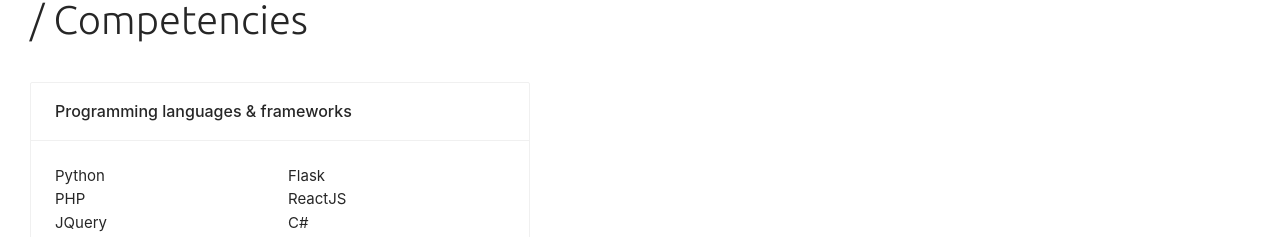
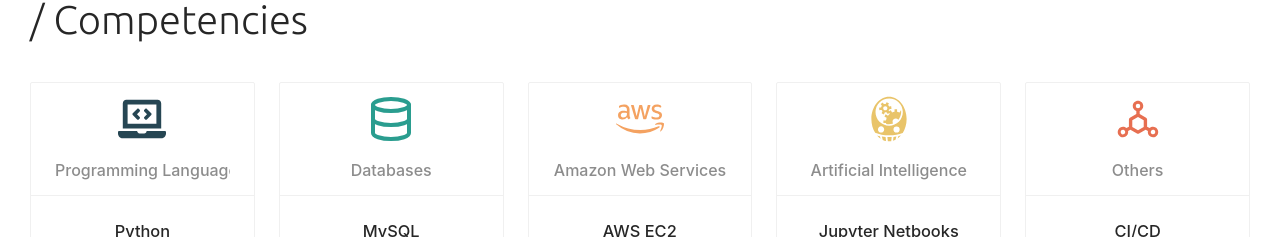
Before and after one commit to ttinajero/ttinajero.github.io, a React (Create React App) app: page / in a window 1280 px wide. Shown: the part 563-800 px from the top of the page. Built offline with nearby package versions, Linux system fonts and the light colour scheme.

Commit message:
Se completo el modulo

```diff
--- a/src/components/Competencies.jsx
+++ b/src/components/Competencies.jsx
@@ -1,20 +1,50 @@
 import React from 'react'
 import { Card } from 'antd'
-import { Row, Col } from 'antd';
+import { Row, Col, List } from 'antd';
 import { FaLaptopCode, FaAws } from 'react-icons/fa';
 import { FiDatabase } from 'react-icons/fi';
 import { GiArtificialIntelligence } from 'react-icons/gi';
 import { AiOutlineDeploymentUnit } from 'react-icons/ai';
 
-
+const { Meta } = Card;
 
 const Competencies = () => {
 
-    let iconLaptop = { color: "#4281a4", fontSize: "3em" };
-    let iconDB = { color: "#70c1b3", fontSize: "3em" };
-    let iconAWS = { color: "#ffe066", fontSize: "3em" };
-    let iconIA = { color: "#f25f5c", fontSize: "3em" };
-    let iconDeploy = { color: "#50514f", fontSize: "3em" };
+    const iconLaptop = { color: "#264653", fontSize: "3em" };
+    const iconDB = { color: "#2a9d8f", fontSize: "3em" };
+    const iconAWS = { color: "#f4a261", fontSize: "3em" };
+    const iconIA = { color: "#e9c46a", fontSize: "3em" };
+    const iconDeploy = { color: "#e76f51", fontSize: "3em" };
+
+
+
+    const data = [
+        {
+            title: <FaLaptopCode style={iconLaptop} />,
+            subtitle: 'Programming Languages',
+            objects:['Python','Flask','PHP','ReactJS','C#','','']
+        },
+        {
+            title: <FiDatabase style={iconDB} />,
+            subtitle: 'Databases',
+            objects:['MySQL','MongoDB','DynamoDB','MS-SQL','Oracle','','']
+        },
+        {
+            title: <FaAws style={iconAWS} />,
+            subtitle: 'Amazon Web Services',
+            objects:['AWS EC2','AWS API Gateway','AWS DynamoDB','AWS Transcribe','AWS Comprehend','AWS RDS','AWS Lambda']
+        },
+        {
+            title: <GiArtificialIntelligence style={iconIA}/>,
+            subtitle: 'Artificial Intelligence',
+            objects:['Jupyter Netbooks','OpenCV','Pandas','Scikit-learn','','','']
+        },
+        {
+            title: <AiOutlineDeploymentUnit style={iconDeploy}/>,
+            subtitle: 'Others',
+            objects:['CI/CD','UnitTest','Grafana','Highcharts JS','Storybook','','']
+        },
+      ];
 
     return (
         <Row>
@@ -23,24 +53,26 @@
                     / Competencies
             </div>
             </Col>
-            <Col span={8}>
-                <div style={{textAlign: 'justify', padding: '30px 30px 0px 30px'}}>
-                    <Card title="Programming languages & frameworks" style={{ width: 500, fontWeight: 'normal', fontSize:15 }}>
-                        <Row gutter={[16, 16]}>
-                            <Col span={12}>Python</Col>
-                            <Col span={12}>Flask</Col>
-                        </Row>
-                        <Row gutter={[16, 16]}>
-                            <Col span={12}>PHP</Col>
-                            <Col span={12}>ReactJS</Col>
-                        </Row>
-                        <Row gutter={[16, 16]}>
-                            <Col span={12}>JQuery</Col>
-                            <Col span={12}>C#</Col>
-                        </Row>
-                    </Card>
+            <Col span={24} >
+                <div style={{padding: '30px 30px 0px 30px'}}>
+                    <List grid={{
+                            gutter: 24,
+                            xs: 1,
+                            sm: 2,
+                            md: 3,
+                            lg: 5,
+                            xl: 5,
+                        }}
+                        dataSource={data}
+                        renderItem={item => (
+                        <List.Item>
+                            <Card title={<Meta title={item.title} description={item.subtitle} />}>
+                            { item["objects"].map((item,i) => <h3>{item}</h3>)}
+                            </Card>
+                        </List.Item>
+                        )}
+                    />
                 </div>
-
             </Col>
 
         </Row>
--- a/src/pages/Cv.jsx
+++ b/src/pages/Cv.jsx
@@ -1,4 +1,4 @@
-import React, { useState } from 'react'
+import React from 'react'
 import DynamicContainer from '../components/DynamicContainer';
 import LoadingText from '../components/LoadingText';
 import Title from '../components/Title';
@@ -6,10 +6,7 @@
 
 const Cv = () => {
 
-    const [estatus, SetCount] = useState(0)
-
-
-    return (
+   return (
         <>
         <Title />
         <LoadingText />
```
